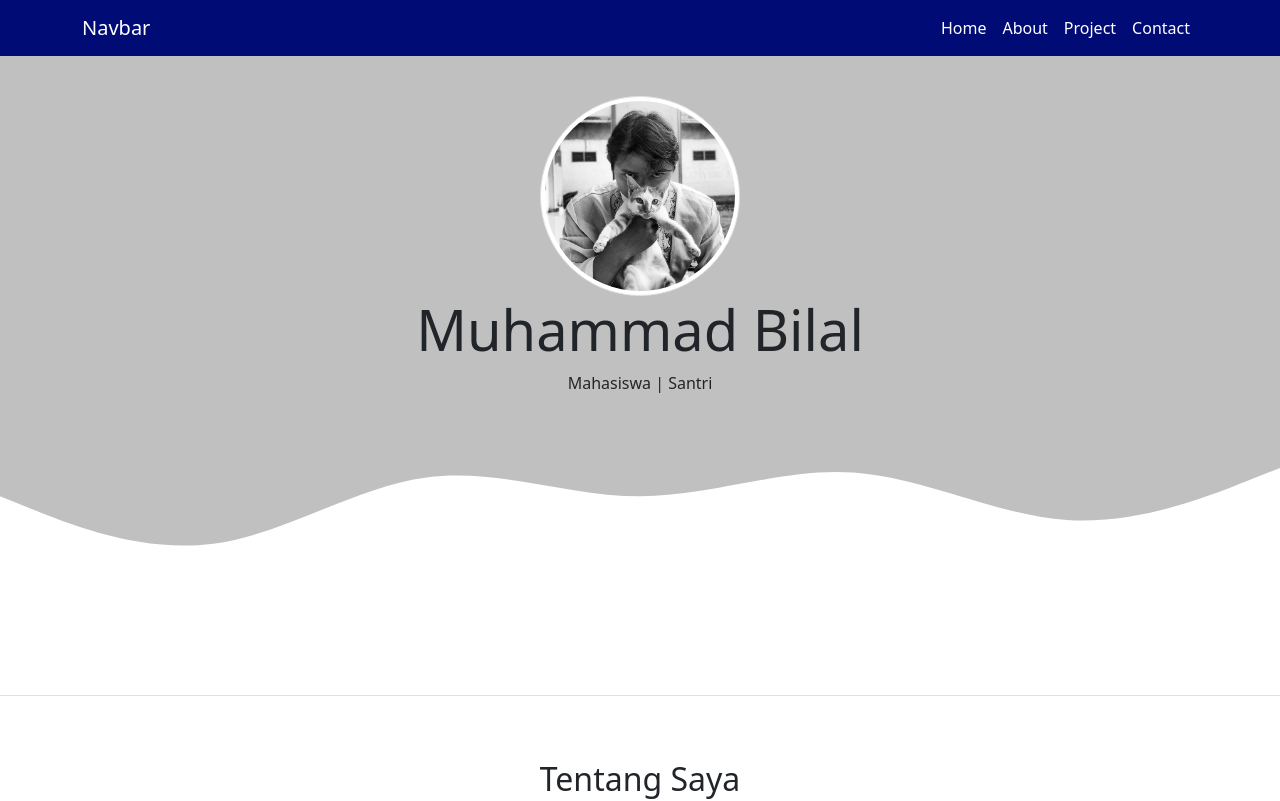
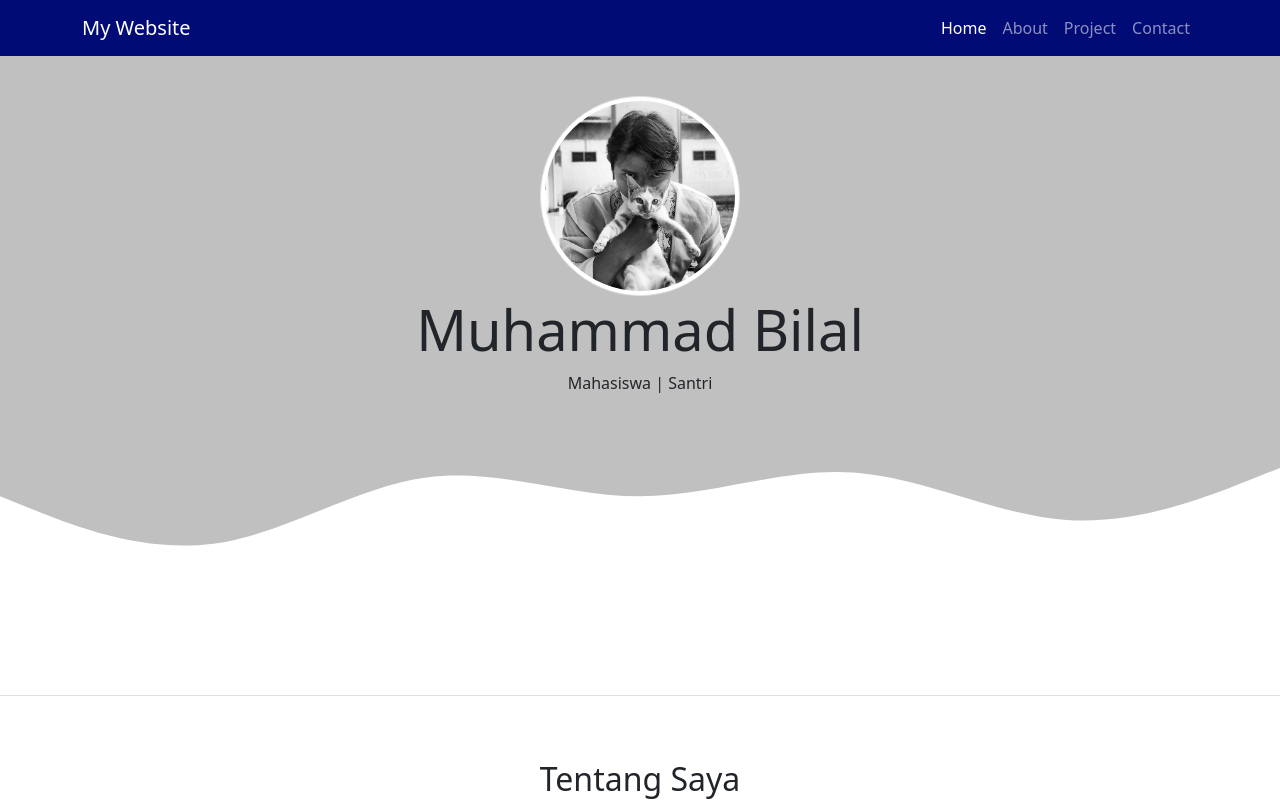
Before and after one commit to MuhammadBilal299/MuhammadBilal299.github.io, a plain HTML site: page index.html in a window 1280 px wide. Shown: the top 801 px of the page. Drawn offline with nearby package versions, Linux system fonts and the light colour scheme.

Commit message:
Update terbaru

```diff
--- a/index.html
+++ b/index.html
@@ -25,7 +25,7 @@
     <!-- Navbar -->
     <nav class="navbar navbar-expand-lg navbar-dark shadaw-sm fixed-top" style="background-color: #000b76">
       <div class="container">
-        <a class="navbar-brand" href="#">Navbar</a>
+        <a class="navbar-brand" href="#">My Website</a>
         <button class="navbar-toggler" type="button" data-bs-toggle="collapse" data-bs-target="#navbarNav" aria-controls="navbarNav" aria-expanded="false" aria-label="Toggle navigation">
           <span class="navbar-toggler-icon"></span>
         </button>
@@ -35,13 +35,13 @@
               <a class="nav-link active" aria-current="page" href="#home">Home</a>
             </li>
             <li class="nav-item">
-              <a class="nav-link active" href="#about">About</a>
+              <a class="nav-link" href="#about">About</a>
             </li>
             <li class="nav-item">
-              <a class="nav-link active" href="#project">Project</a>
+              <a class="nav-link" href="#project">Project</a>
             </li>
             <li class="nav-item">
-              <a class="nav-link active" href="#contact">Contact</a>
+              <a class="nav-link" href="#contact">Contact</a>
             </li>
           </ul>
         </div>
```
